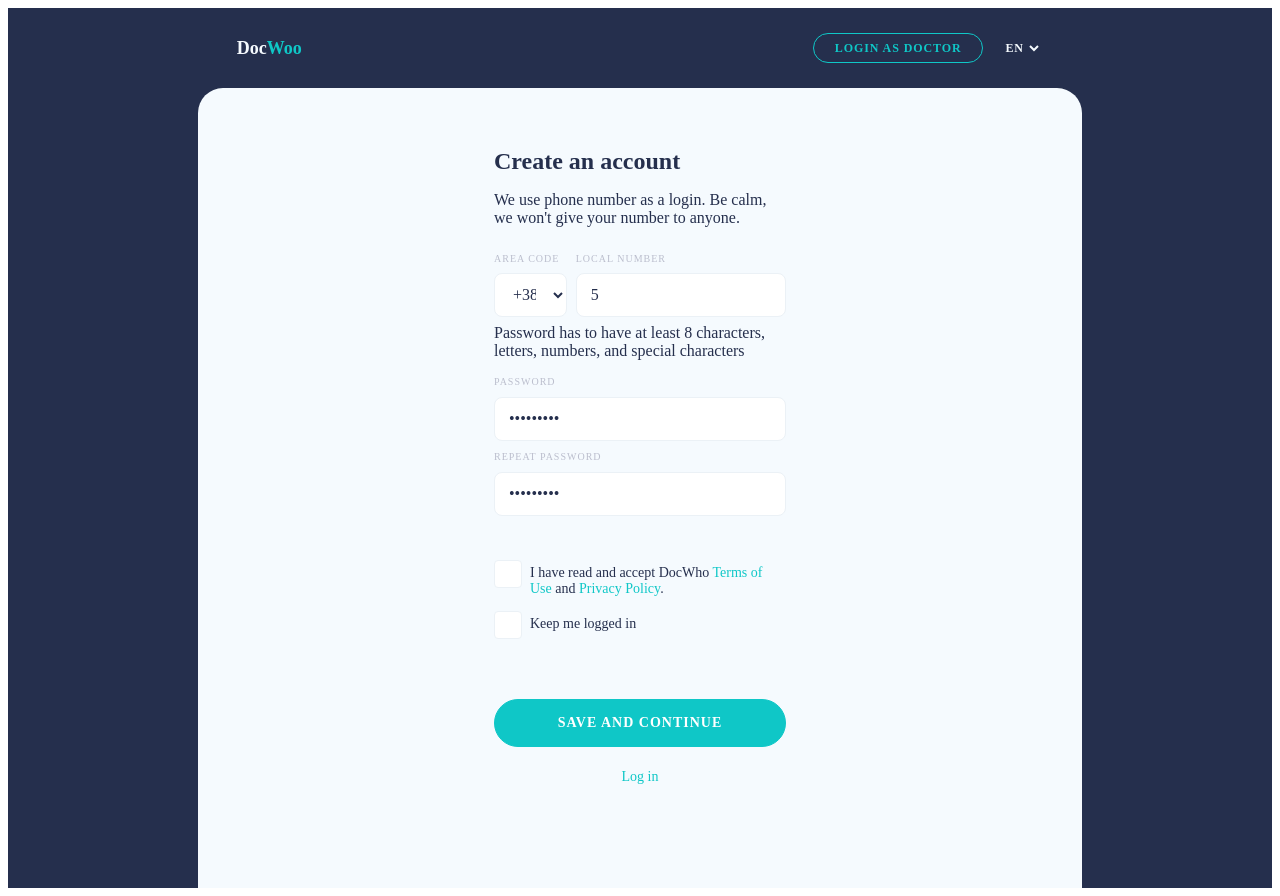
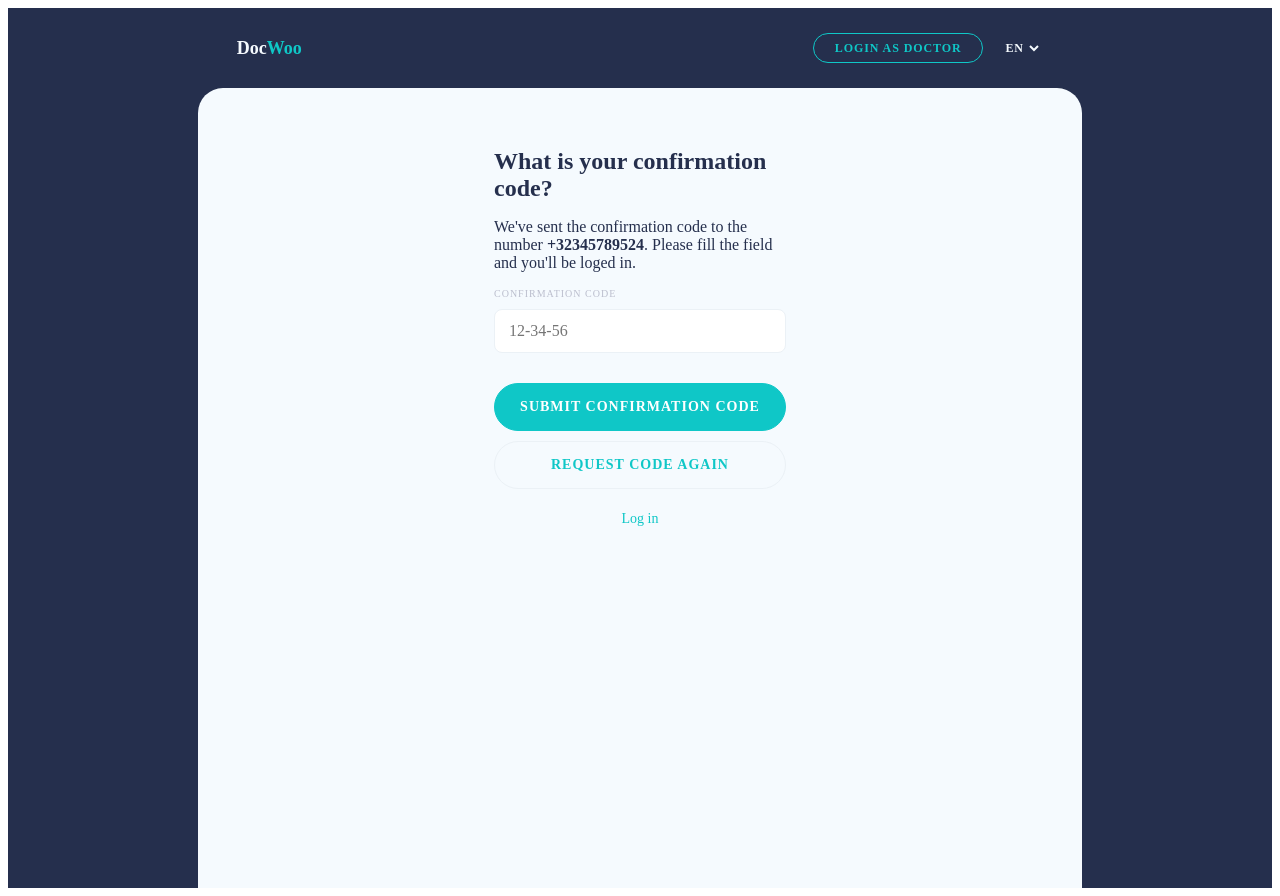
Before and after one commit to nastyakpi1995/post, a Next.js app: page / in a window 1280 px wide. Both pictures are taken after typing "5", "Sample123", "Sample123" into the empty fields and a click on the button "SAVE AND CONTINUE". Built offline with nearby package versions, Linux system fonts and the light colour scheme.

Commit message:
feat: work on adding new registration component desktop

```diff
--- /dev/null
+++ b/components/Patient/PatientRegistration/confirmationCode.jsx
@@ -0,0 +1,50 @@
+import React from 'react';
+import styles from './registration.module.scss';
+import Input from '../Forms/input';
+
+const ConfirmationCode = () => {
+  return (
+    <div className={styles['block-body']}>
+      <form className={styles.validation}>
+        <h1 className={styles['validation-title']}>
+          What is your confirmation code?
+        </h1>
+        <p className={styles['validation-number__helper']}>
+          We&apos;ve sent the confirmation code to the number{' '}
+          <span className={styles.telephone}>+32345789524</span>. Please fill
+          the field and you&apos;ll be loged in.
+        </p>
+        <p className={styles.helper}>confirmation code</p>
+        <Input
+          type="text"
+          placeholder="12-34-56"
+          id="confirmCode"
+          className={styles.password}
+        />
+        <button
+          className={styles['validation-button__submitCode']}
+          id="submitCode"
+          type="button"
+        >
+          submit confirmation code
+        </button>
+        <button
+          className={styles['validation-button__requestCode']}
+          id="requestCode"
+          type="button"
+        >
+          request code again
+        </button>
+        <button
+          className={styles['validation-button__login']}
+          id="logInCode"
+          type="button"
+        >
+          Log in
+        </button>
+      </form>
+    </div>
+  );
+};
+
+export default ConfirmationCode;
--- a/components/Patient/PatientRegistration/registration.jsx
+++ b/components/Patient/PatientRegistration/registration.jsx
@@ -1,9 +1,23 @@
-import React from 'react';
+import React, { useReducer } from 'react';
 import styles from './registration.module.scss';
 import Input from '../Forms/input';
 import NumberCod from '../Forms/numberCod';
+import ConfirmationCode from './confirmationCode';
+
+const initialState = { login: true };
+
+function reducer(state, action) {
+  switch (action.type) {
+    case 'REGISTRATION_CONTINUE':
+      return { login: false };
+    default:
+      throw new Error();
+  }
+}
 
 const Registration = () => {
+  const [state, dispatch] = useReducer(reducer, initialState);
+
   return (
     <div className={styles.wrapper}>
       <div className={styles['block-header']}>
@@ -36,6 +50,7 @@ const Registration = () => {
           </select>
         </div>
       </div>
+      {state.login ? (
         <div className={styles['block-body']}>
           <form className={styles.validation}>
             <h1 className={styles['validation-title']}>Create an account</h1>
@@ -100,7 +115,11 @@ const Registration = () => {
                 ${styles.checkbox__align}
               `}
               >
-              <Input type="checkbox" id="license" className={styles.checkbox} />
+                <Input
+                  type="checkbox"
+                  id="license"
+                  className={styles.checkbox}
+                />
                 <label htmlFor="license" className={styles.label} />
                 <p className={styles.checkbox__title}>
                   I have read and accept DocWho{' '}
@@ -156,6 +175,7 @@ const Registration = () => {
               className={styles['validation-button__save']}
               id="continueLogIn"
               type="button"
+              onClick={() => dispatch({ type: 'REGISTRATION_CONTINUE' })}
             >
               save and continue
             </button>
@@ -168,6 +188,9 @@ const Registration = () => {
             </button>
           </form>
         </div>
+      ) : (
+        <ConfirmationCode />
+      )}
     </div>
   );
 };
--- a/components/Patient/PatientRegistration/registration.module.scss
+++ b/components/Patient/PatientRegistration/registration.module.scss
@@ -155,6 +155,51 @@
   letter-spacing: 1px;
   margin-top: 60px;
 }
+.telephone {
+  font-family: Avenir Next;
+  font-style: normal;
+  font-weight: 600;
+  font-size: 16px;
+  color: #252f4d;
+}
+.validation-button__submitCode {
+  width: 100%;
+  text-transform: uppercase;
+  display: block;
+  color: #fff;
+  border: 1px solid #0fc7c7;
+  outline: none;
+  cursor: pointer;
+  height: 48px;
+  background: #0fc7c7;
+  border-radius: 24px;
+  font-family: Avenir Next;
+  font-style: normal;
+  font-weight: 600;
+  font-size: 14px;
+  text-align: center;
+  letter-spacing: 1px;
+  margin-top: 30px;
+}
+.validation-button__requestCode {
+  width: 100%;
+  text-transform: uppercase;
+  display: block;
+  color: #0fc7c7;
+  border: 1px solid #ebf1f6;
+  outline: none;
+  cursor: pointer;
+  height: 48px;
+  background: #f5fafe;
+  border-radius: 24px;
+  font-family: Avenir Next;
+  font-style: normal;
+  font-weight: 600;
+  font-size: 14px;
+  text-align: center;
+  letter-spacing: 1px;
+  margin-top: 10px;
+}
 .policy {
   color: #0fc7c7;
   cursor: pointer;
```
Lines whose indentation alone changed are shown as unchanged.
